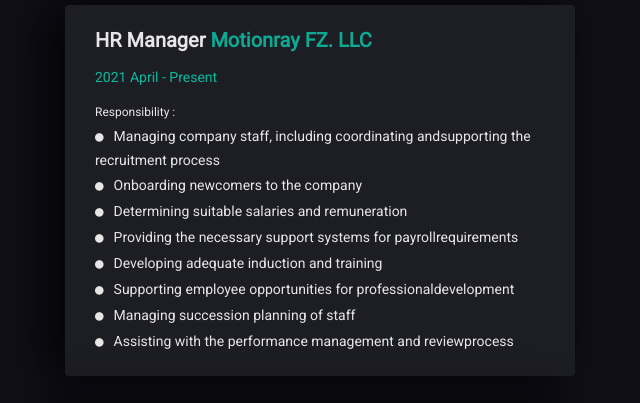
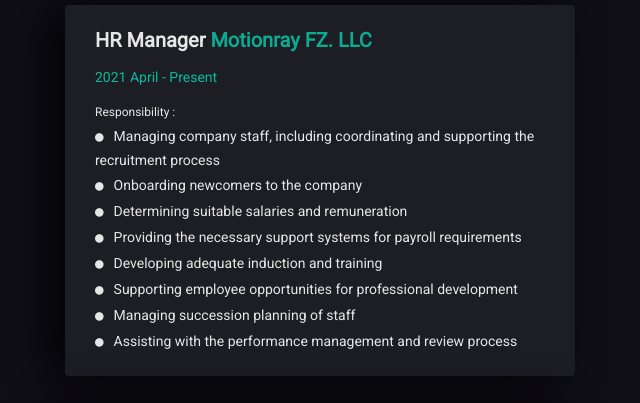
Before and after one commit to kvAjmal/Portfolio, a plain HTML site: page index.html in a window 1280 px wide. Shown: the part 2240-2643 px from the top of the page, 620-1260 px from the left. Drawn offline with Linux system fonts and the light colour scheme.

Commit message:
spelling

```diff
--- a/index.html
+++ b/index.html
@@ -296,14 +296,14 @@
                                         <div class="mh-eduyear">2021 April - Present</div>
                                         <span>Responsibility :</span>
                                         <ul class="work-responsibility">
-                                            <li><i class="fa fa-circle"></i>Managing company staff, including coordinating andsupporting the recruitment process</li>
+                                            <li><i class="fa fa-circle"></i>Managing company staff, including coordinating and supporting the recruitment process</li>
                                             <li><i class="fa fa-circle"></i>Onboarding newcomers to the company</li>
                                             <li><i class="fa fa-circle"></i>Determining suitable salaries and remuneration</li>
-                                            <li><i class="fa fa-circle"></i>Providing the necessary support systems for payrollrequirements</li>
+                                            <li><i class="fa fa-circle"></i>Providing the necessary support systems for payroll requirements</li>
                                             <li><i class="fa fa-circle"></i>Developing adequate induction and training</li>
-                                            <li><i class="fa fa-circle"></i>Supporting employee opportunities for professionaldevelopment</li>
+                                            <li><i class="fa fa-circle"></i>Supporting employee opportunities for professional development</li>
                                             <li><i class="fa fa-circle"></i>Managing succession planning of staff</li>
-                                            <li><i class="fa fa-circle"></i>Assisting with the performance management and reviewprocess</li>
+                                            <li><i class="fa fa-circle"></i>Assisting with the performance management and review process</li>
                                         </ul>
                                     </div>
                                     <!-- Education Institutes-->
```
